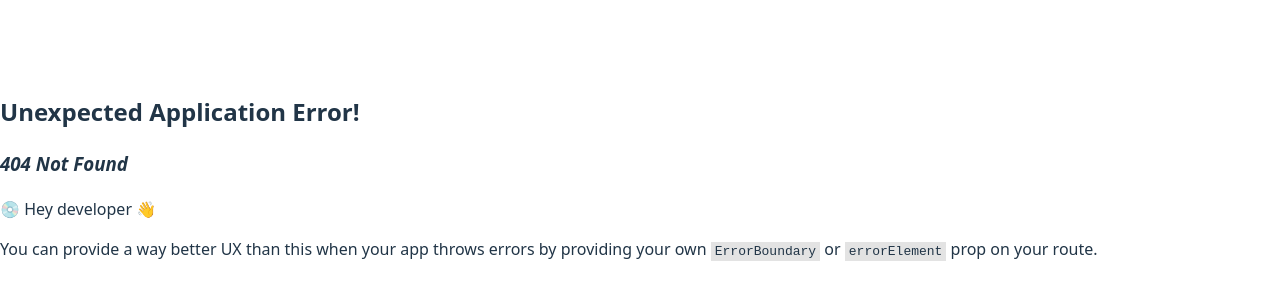
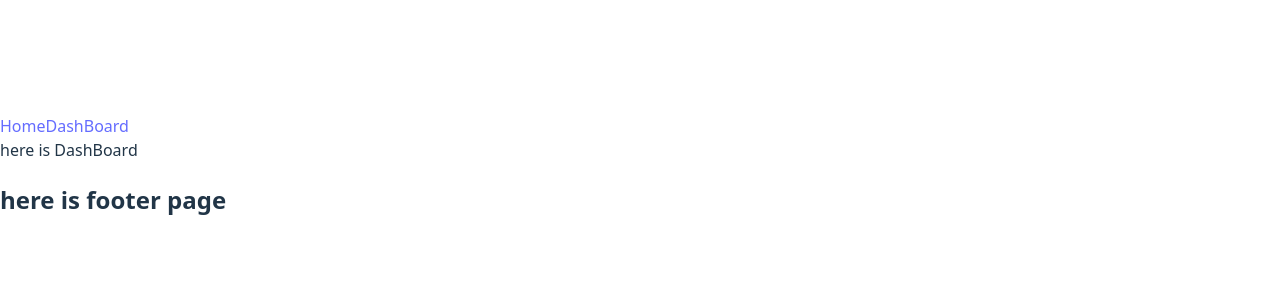
Before and after one commit to rajalishikh/simple_firebase_project, a React (Vite) app: page /Dashboard in a window 1280 px wide. Before the commit this address had no page. Shown: the part 224-524 px from the top of the page. Built offline with nearby package versions, Linux system fonts and the light colour scheme.

Commit message:
I am set the multiple routes

```diff
--- /dev/null
+++ b/src/component/Dashboard/DashBoard.jsx
@@ -0,0 +1,11 @@
+
+const DashBoard = () => {
+    return (
+        <div>
+            here is DashBoard
+
+        </div>
+    );
+};
+
+export default DashBoard;
--- /dev/null
+++ b/src/component/Footer/Footer.jsx
@@ -0,0 +1,11 @@
+
+const Footer = () => {
+    return (
+        <div>
+            <h2>here is footer page </h2>
+
+        </div>
+    );
+};
+
+export default Footer;
--- /dev/null
+++ b/src/component/Header/Header.jsx
@@ -0,0 +1,13 @@
+import { Link } from 'react-router-dom';
+
+const Header = () => {
+    return (
+        <div>
+            <Link to={'/'}>Home</Link>
+            <Link to={'/Dashboard'}>DashBoard</Link>
+
+        </div>
+    );
+};
+
+export default Header;
--- /dev/null
+++ b/src/component/Home/Home.jsx
@@ -0,0 +1,10 @@
+
+const Home = () => {
+    return (
+        <div>
+            <h1>Here is the home page </h1>
+        </div>
+    );
+};
+
+export default Home;
--- /dev/null
+++ b/src/component/Main/Main.jsx
@@ -0,0 +1,16 @@
+import { Outlet } from "react-router-dom";
+import Footer from "../Footer/Footer";
+import Header from "../Header/Header";
+
+const Main = () => {
+    return (
+        <div>
+            <Header></Header>
+            <Outlet></Outlet>
+            <Footer></Footer>
+
+        </div>
+    );
+};
+
+export default Main;
```
Also changed, not shown: src/router.jsx (+14 -1 lines).
